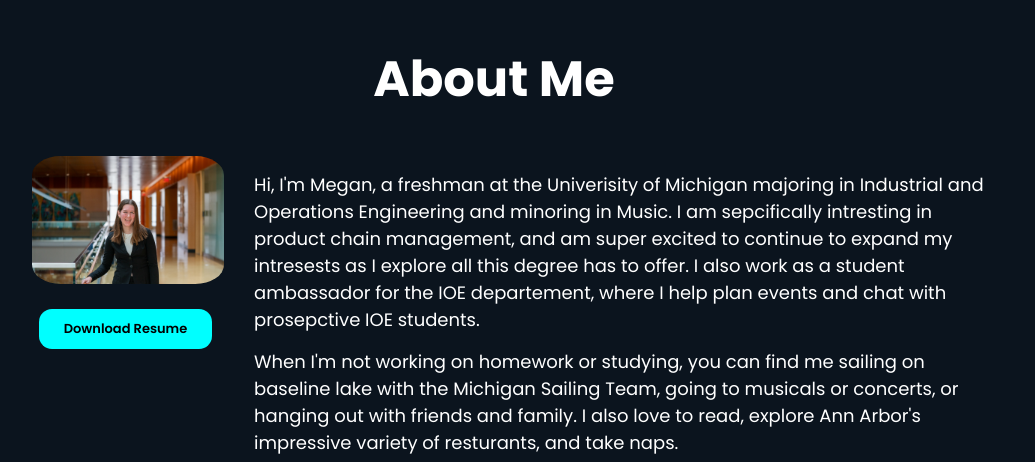
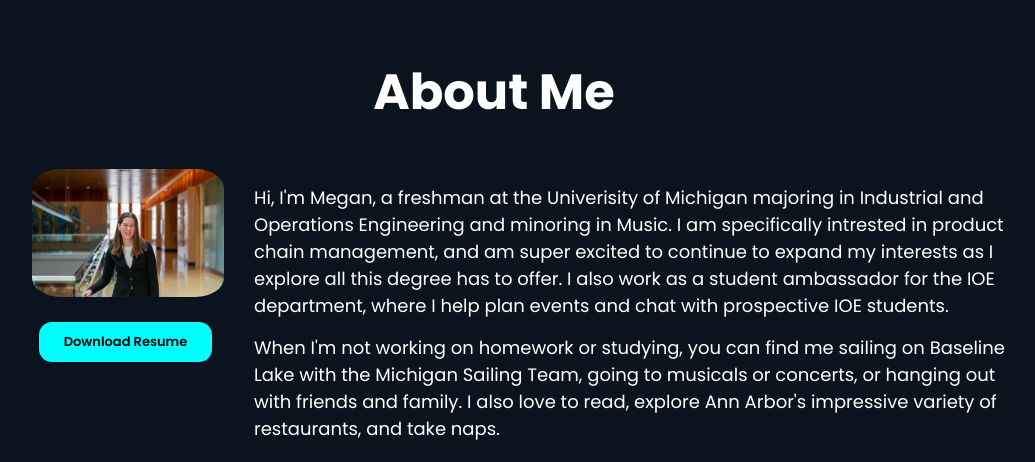
Before and after one commit to megangot/website.personal, a plain HTML site: page index.html in a window 1280 px wide. Shown: the part 903-1365 px from the top of the page, without its empty margins (146-1181 px from the left). Drawn offline with nearby package versions, Linux system fonts and the light colour scheme; a script that the page names is missing.

Commit message:
Update index.html

```diff
--- a/index.html
+++ b/index.html
@@ -51,14 +51,14 @@
             </div>
 
             <div class="about-text">
-                <p> Hi, I'm Megan, a freshman at the Univerisity of Michigan majoring in Industrial and Operations Engineering and minoring in Music. I am sepcifically intresting in
-                    product chain management, and am super excited to continue to expand my intresests as I explore all this degree has to offer. I also work as a student ambassador
-                    for the IOE departement, where I help plan events and chat with prosepctive IOE students.
+                <p> Hi, I'm Megan, a freshman at the Univerisity of Michigan majoring in Industrial and Operations Engineering and minoring in Music. I am specifically intrested in
+                    product chain management, and am super excited to continue to expand my interests as I explore all this degree has to offer. I also work as a student ambassador
+                    for the IOE department, where I help plan events and chat with prospective IOE students.
 
                 </p>
                 <p>
-                    When I'm not working on homework or studying, you can find me sailing on baseline lake with the Michigan Sailing Team, going to musicals or concerts, or hanging out
-                    with friends and family. I also love to read, explore Ann Arbor's impressive variety of resturants, and take naps.
+                    When I'm not working on homework or studying, you can find me sailing on Baseline Lake with the Michigan Sailing Team, going to musicals or concerts, or hanging out
+                    with friends and family. I also love to read, explore Ann Arbor's impressive variety of restaurants, and take naps.
                 </p>
                 <p>
                     I love meeting new people and creating new connections - I am always happy to grab coffee or a bite to eat, so please don't hesitate to reach out 🌟.
```
